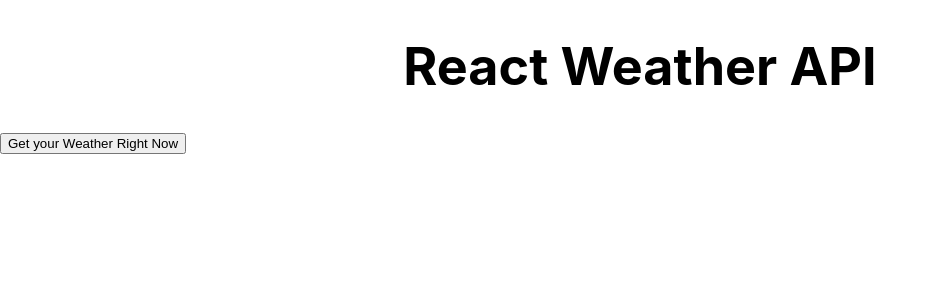
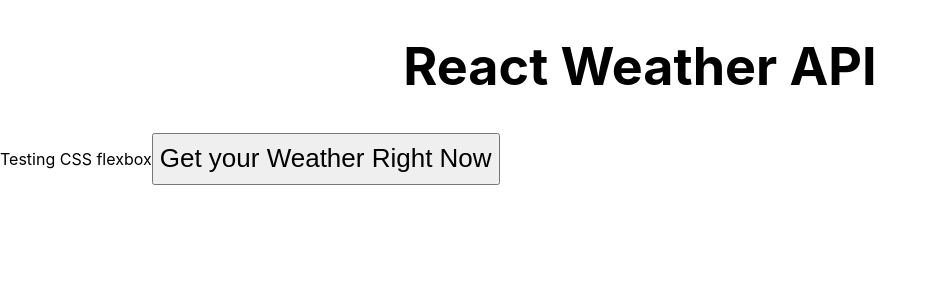
Before and after one commit to down-dive/react_weather_api, a React (Create React App) app: page / in a window 1280 px wide. Shown: the top 300 px of the page, without its empty margins (0-937 px from the left). Built offline with nearby package versions, Linux system fonts and the light colour scheme.

Commit message:
experimenting with css

```diff
--- a/src/App.css
+++ b/src/App.css
@@ -24,10 +24,20 @@
   /* color: white; */
 }
 
+.App-body {
+  display: flex;
+  /* flex-direction: column;
+  align-items: center;
+  justify-content: center;
+  font-size: calc(10px + 2vmin); */
+}
+
 .App-button {
-  display:flex;
+  display: flex;
   flex-direction: column;
-  align-items: flex-end;
+  align-items: center;
+  justify-content: center;
+  font-size: calc(10px + 2vmin);
 }
 
 /* .App-link {
--- a/src/App.js
+++ b/src/App.js
@@ -28,7 +28,8 @@ function App() {
       <header className="App-header">
         <h1>React Weather API</h1>
       </header>
-      <body>
+      <body className="App-body">
+        <p>Testing CSS flexbox</p>
         <button className="App-button" onClick={getWeather}>Get your Weather Right Now</button>
         {weather}
       </body>
```
